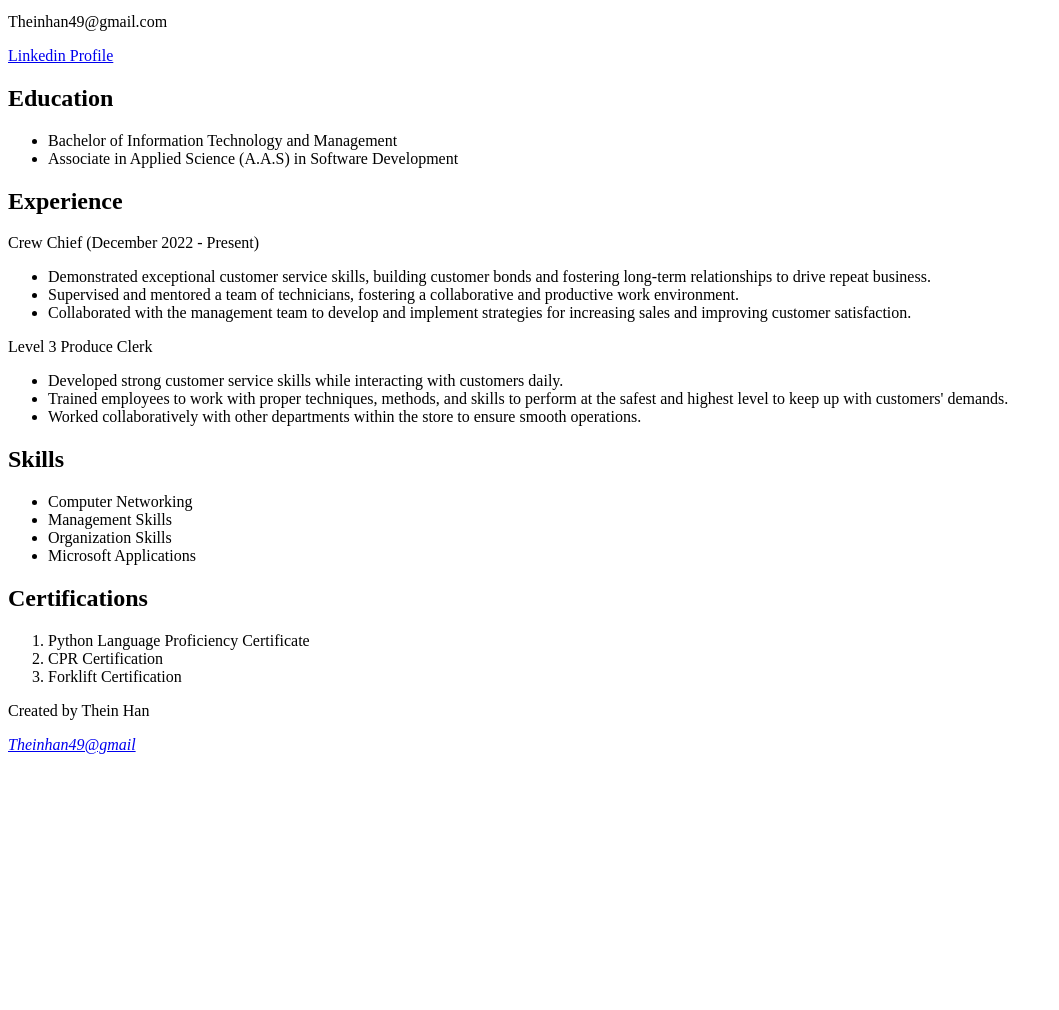
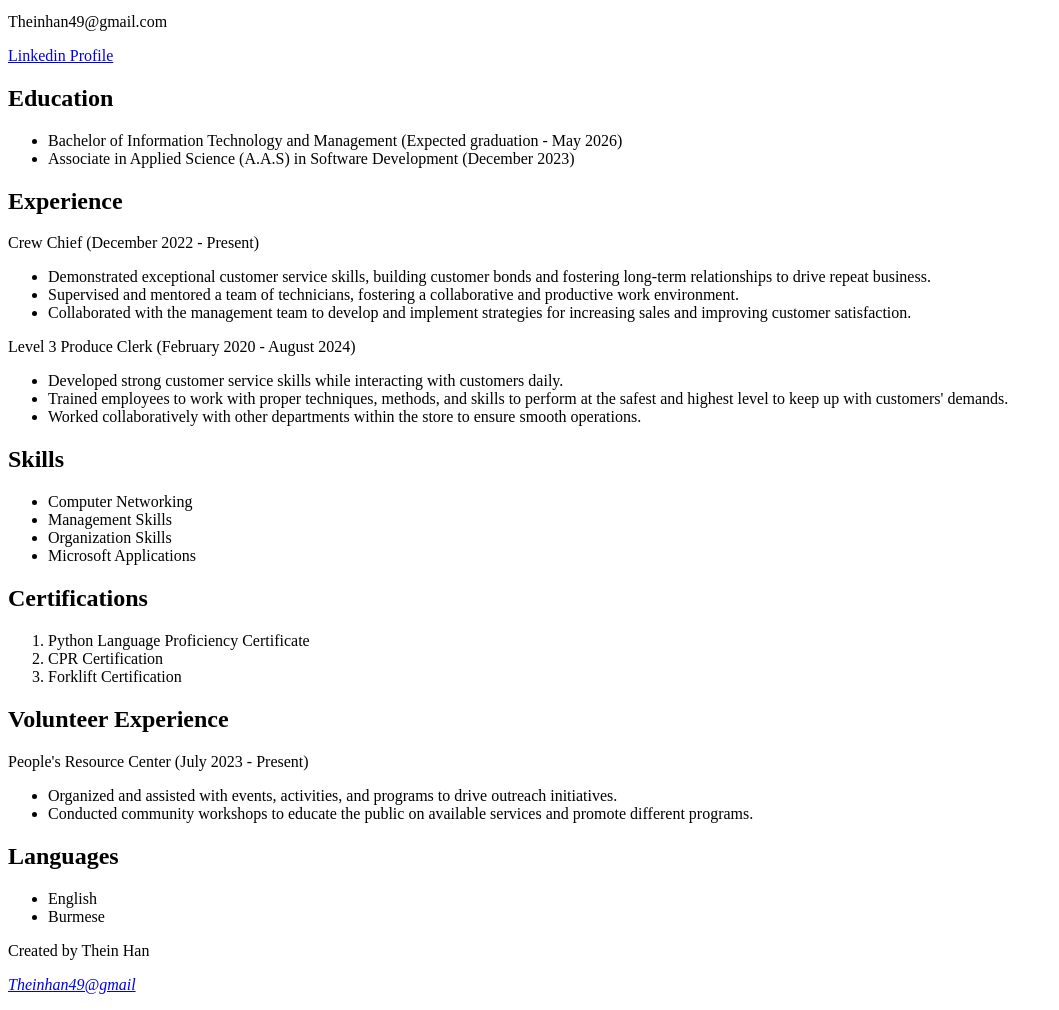
Before and after one commit to theinhan8/webdev_project1, a plain HTML site: page resume.html in a window 1280 px wide. Shown: the part 244-1254 px from the top of the page, without its empty margins (0-1059 px from the left). Before the commit the page ends 1014 px from the top, so only its background shows below. Drawn offline with Linux system fonts and the light colour scheme.

Commit message:
added 2 new sections along with dates to resume.html

```diff
--- a/resume.html
+++ b/resume.html
@@ -25,8 +25,8 @@
     <section id="education">
       <h2>Education</h2>
       <ul>
-        <li>Bachelor of Information Technology and Management</li>
-        <li>Associate in Applied Science (A.A.S) in Software Development</li>
+        <li>Bachelor of Information Technology and Management (Expected graduation - May 2026)</li>
+        <li>Associate in Applied Science (A.A.S) in Software Development (December 2023)</li>
       </ul>
     </section>
     <section id="experience">
@@ -37,7 +37,7 @@
         <li>Supervised and mentored a team of technicians, fostering a collaborative and productive work environment.</li>
         <li>Collaborated with the management team to develop and implement strategies for increasing sales and improving customer satisfaction.</li>
       </ul>
-      <p>Level 3 Produce Clerk</p>
+      <p>Level 3 Produce Clerk (February 2020 - August 2024)</p>
       <ul>
         <li>Developed strong customer service skills while interacting with customers daily.</li>
         <li>Trained employees to work with proper techniques, methods, and skills to perform at the safest and highest level to keep up with customers' demands.</li>
@@ -61,6 +61,21 @@
         <li>Forklift Certification</li>
       </ol>
     </section>
+    <section id="volunteer experience">
+      <h2>Volunteer Experience</h2>
+      <p>People's Resource Center (July 2023 - Present)</p>
+      <ul>
+        <li>Organized and assisted with events, activities, and programs to drive outreach initiatives.</li>
+        <li>Conducted community workshops to educate the public on available services and promote different programs.</li>
+      </ul>
+    </section>
+        <section id="languages">
+      <h2>Languages</h2>
+      <ul>
+        <li>English</li>
+        <li>Burmese</li>
+      </ul>
+    </section>
     <footer>
       <p>Created by Thein Han</p>
       <address>
```
